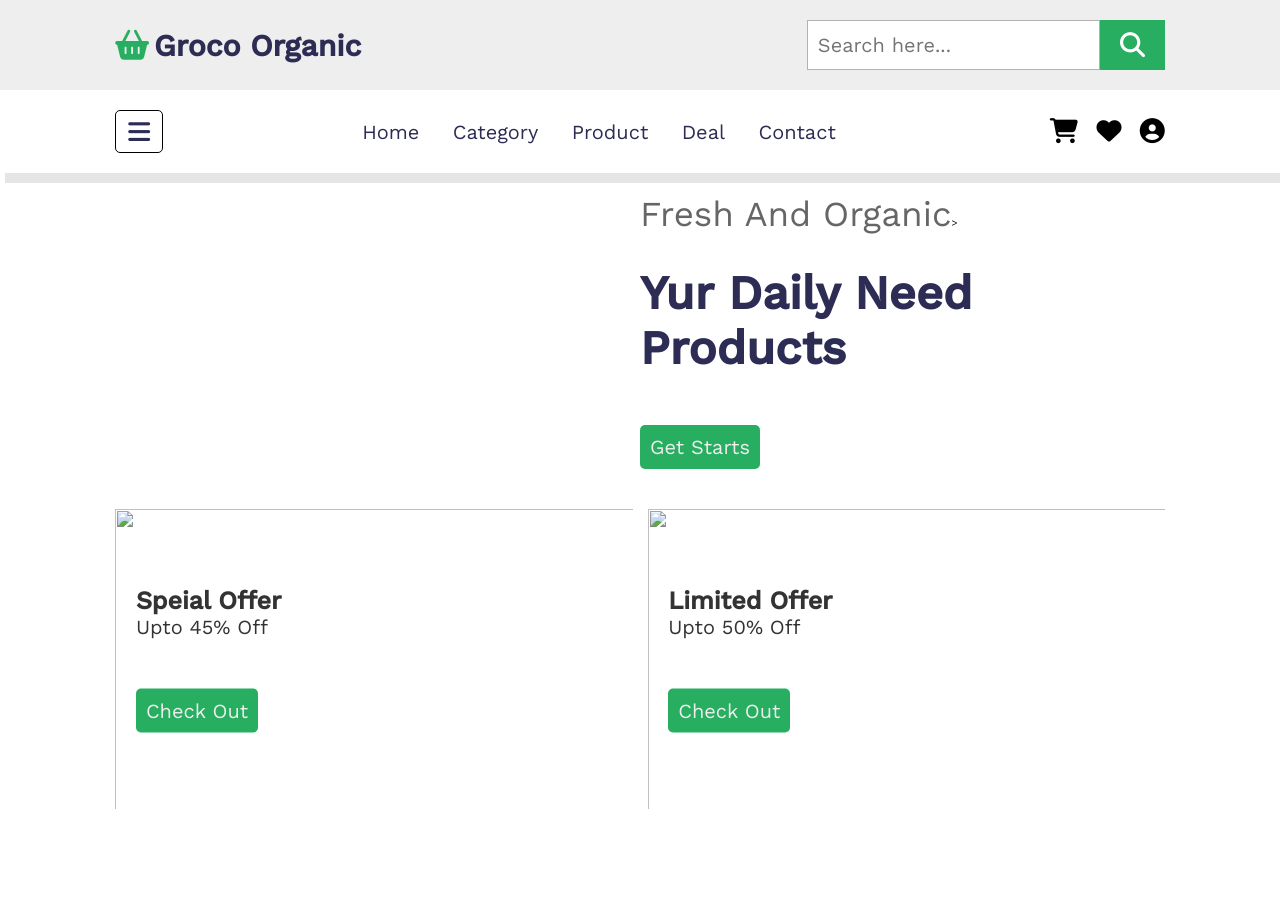
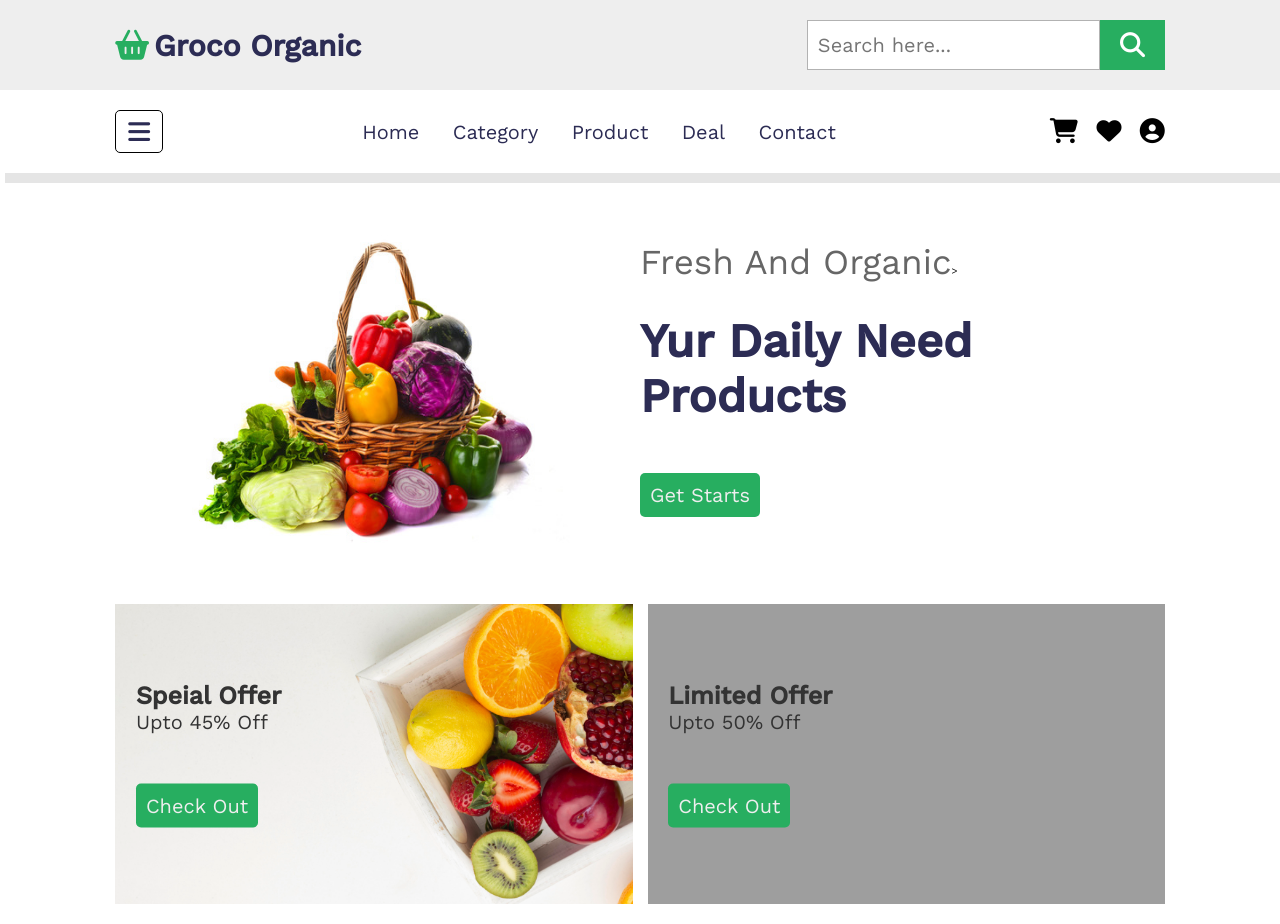
Before and after one commit to Mutasim15/OnlineGrocery, a plain HTML site: page index.html in a window 1280 px wide. Before the commit the page ends 829 px from the top, so only its background shows below. Drawn offline with nearby package versions, Linux system fonts and the light colour scheme; the site is published under a folder, as on GitHub Pages, so addresses that start at the root find nothing.

Commit message:
path implemented

```diff
--- a/index.html
+++ b/index.html
@@ -47,7 +47,7 @@
   <!-- home section start -->
 <section class="home" id="home">
     <div class="image">
-        <img src="/images/banner222.jpg" alt="">
+        <img src="./images/banner222.jpg" alt="">
     </div>
 
     <div class="content">
@@ -62,7 +62,7 @@
   <!-- banner section start -->
        <section class="banner_container">
         <div class="banner">
-            <img src="/images/banner.jpg" alt="">
+            <img src="./images/banner.jpg" alt="">
             <div class="content">
                 <h3>Speial Offer</h3>
                 <p>Upto 45% off</p>
@@ -71,7 +71,7 @@
         </div>
 
         <div class="banner">
-            <img src="/images/banner-1.jpg" alt="">
+            <img src="./images/banner-1.jpg" alt="">
             <div class="content">
                 <h3>Limited Offer</h3>
                 <p>Upto 50% off</p>
@@ -89,6 +89,6 @@
 
 
     <!-- custom js file link -->
-  <script src="/js/script.js"></script>
+  <script src="./js/script.js"></script>
 </body>
 </html>
```
